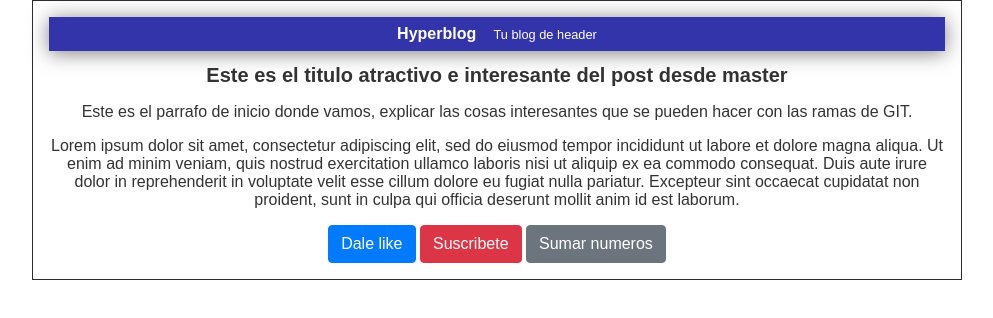
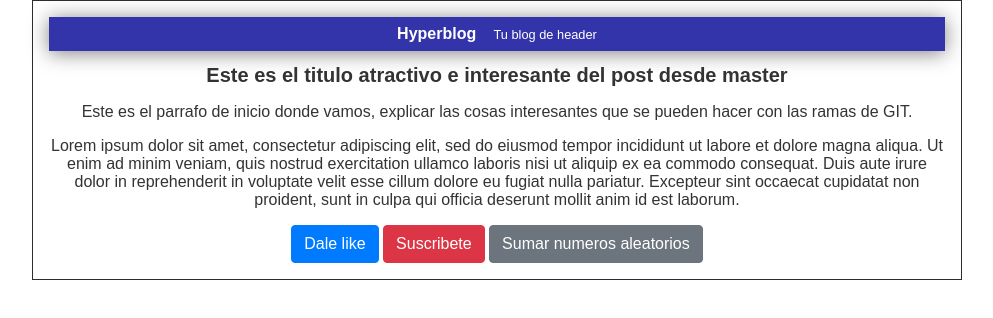
Before and after one commit to ManuelEsmerio/hyperblog, a plain HTML site: page index.html in a window 1280 px wide. Shown: the whole page, without its empty margins (143-1136 px from the left). Drawn offline with Linux system fonts and the light colour scheme.

Commit message:
last commit

```diff
--- a/index.html
+++ b/index.html
@@ -19,7 +19,7 @@
             <p>Lorem ipsum dolor sit amet, consectetur adipiscing elit, sed do eiusmod tempor incididunt ut labore et dolore magna aliqua. Ut enim ad minim veniam, quis nostrud exercitation ullamco laboris nisi ut aliquip ex ea commodo consequat. Duis aute irure dolor in reprehenderit in voluptate velit esse cillum dolore eu fugiat nulla pariatur. Excepteur sint occaecat cupidatat non proident, sunt in culpa qui officia deserunt mollit anim id est laborum.</p>
             <button type="button" class="btn btn-primary" onclick="handleClickLike()">Dale like</button>
             <button type="button" class="btn btn-danger" onclick="handleClick()">Suscribete</button>
-            <button type="button" class="btn btn-secondary" onclick="handlePlus()">Sumar numeros</button>
+            <button type="button" class="btn btn-secondary" onclick="handlePlus()">Sumar numeros aleatorios</button>
         </div>
     </div>
 
```
